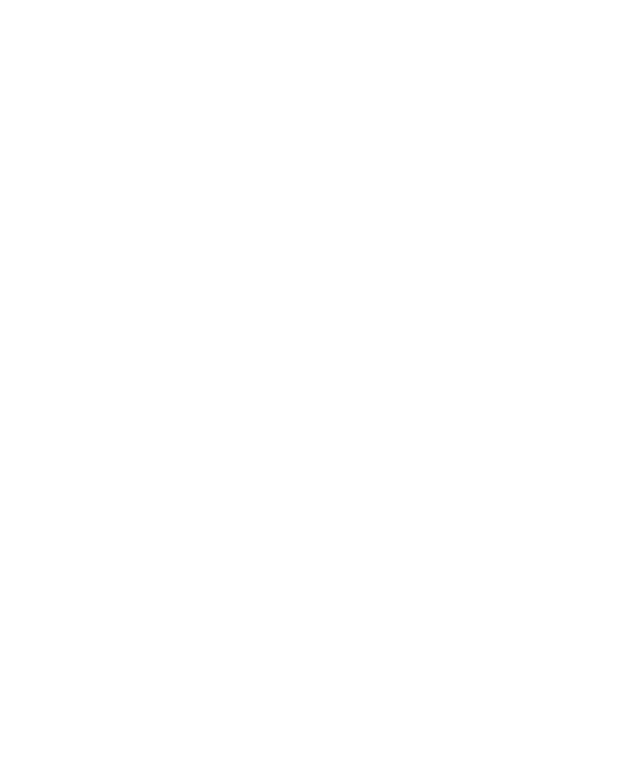
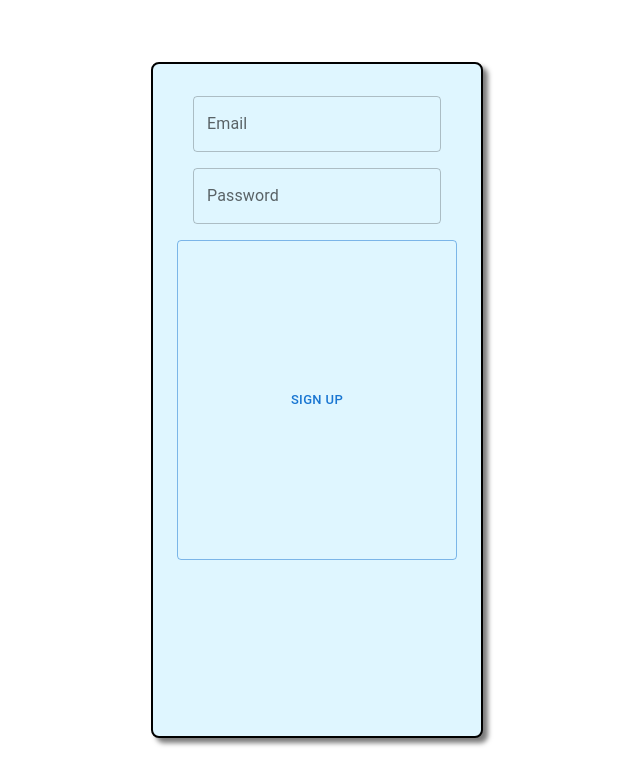
Before and after one commit to kyle-j-mccall/audiophile-react, a React (Create React App) app: page /sign-up in a window 1280 px wide. Shown: the top 784 px of the page, without its empty margins (323-963 px from the left). Built offline with nearby package versions, Linux system fonts and the light colour scheme.

Commit message:
separates sign up and log in routes

```diff
--- a/src/App.js
+++ b/src/App.js
@@ -1,13 +1,15 @@
 import './App.css';
-import Auth from './Components/Auth/Auth';
+import Login from './Components/Auth/Login';
 import { Switch, Route } from 'react-router-dom';
 import Landing from './Components/Landing/Landing';
+import SignUp from './Components/Auth/SignUp';
 
 function App() {
   return (
     <div className="App">
       <Switch>
-        <Route path="/auth" component={Auth} />
+        <Route path="/log-in" component={Login} />
+        <Route path="/sign-up" component={SignUp} />
         <Route path="/landing" component={Landing} />
       </Switch>
     </div>
--- a/src/Components/Auth/Auth.css
+++ b/src/Components/Auth/Login.css
@@ -29,16 +29,6 @@
   align-items: center;
 }
 
-.auth-link {
-  text-decoration: none;
-}
-
-.auth-nav {
-  display: flex;
-  padding: 2vh;
-  justify-content: space-evenly;
-}
-
 .input-form {
   display: flex;
   flex-direction: column;
@@ -49,6 +39,7 @@
 }
 
 .submit-button {
+  height: 2vh;
   display: flex;
   justify-content: center;
   align-items: center;
--- a/src/Components/Auth/Auth.js
+++ b/src/Components/Auth/Login.js
@@ -4,10 +4,9 @@
 import TextField from '@mui/material/TextField';
 import { useContext, useState } from 'react';
 
-import './Auth.css';
+import './Login.css';
 
-export default function Auth() {
-  const { type } = useParams();
+export default function Login() {
   const [email, setEmail] = useState('');
   const [password, setPassword] = useState('');
 
@@ -15,19 +14,6 @@
     <div className="auth-body">
       <div className="auth-main">
         <div className="input-container">
-          <div className="auth-nav">
-            <NavLink to="/auth/sign-in" className="auth-link">
-              <Button variant="outlined" className="auth-button">
-                Sign in
-              </Button>
-            </NavLink>
-            <NavLink to="/auth/sign-up" className="auth-link">
-              <Button variant="outlined" className="auth-button">
-                Sign up
-              </Button>
-            </NavLink>
-          </div>
-
           <div className="input-form">
             <div className="email-container">
               <TextField
@@ -51,18 +37,9 @@
             </div>
           </div>
 
-          <div className="submit-button">
-            {type === 'sign-up' && (
-              <Button variant="contained" className="auth-button" type="button">
-                Sign up
-              </Button>
-            )}
-            {type === 'sign-in' && (
-              <Button variant="contained" className="auth-button" type="button">
-                Sign in
-              </Button>
-            )}
-          </div>
+          <Button variant="outlined" className="auth-button" size="small">
+            Sign in
+          </Button>
         </div>
       </div>
     </div>
--- /dev/null
+++ b/src/Components/Auth/SignUp.js
@@ -0,0 +1,47 @@
+import React from 'react';
+import { NavLink, useParams } from 'react-router-dom';
+import { Button } from '@mui/material';
+import TextField from '@mui/material/TextField';
+import { useContext, useState } from 'react';
+
+import './SignUp.css';
+
+export default function SignUp() {
+  const [email, setEmail] = useState('');
+  const [password, setPassword] = useState('');
+
+  return (
+    <div className="auth-body">
+      <div className="auth-main">
+        <div className="input-container">
+          <div className="input-form">
+            <div className="email-container">
+              <TextField
+                // id="outlined-basic"
+                label="Email"
+                variant="outlined"
+                value={email}
+                onChange={(e) => setEmail(e.target.value)}
+              />
+            </div>
+
+            <div className="password-container">
+              <TextField
+                // id="outlined-basic"
+                label="Password"
+                variant="outlined"
+                type="password"
+                value={password}
+                onChange={(e) => setPassword(e.target.value)}
+              />
+            </div>
+          </div>
+
+          <Button variant="outlined" className="auth-button" size="small">
+            Sign up
+          </Button>
+        </div>
+      </div>
+    </div>
+  );
+}
--- a/src/Components/Header/Header.js
+++ b/src/Components/Header/Header.js
@@ -1,6 +1,7 @@
 import React from 'react';
 import { Button } from '@mui/material';
 import './Header.css';
+import { NavLink } from 'react-router-dom';
 
 export default function Header() {
   return (
```
Also changed, not shown: src/Components/Auth/SignUp.css (added).
